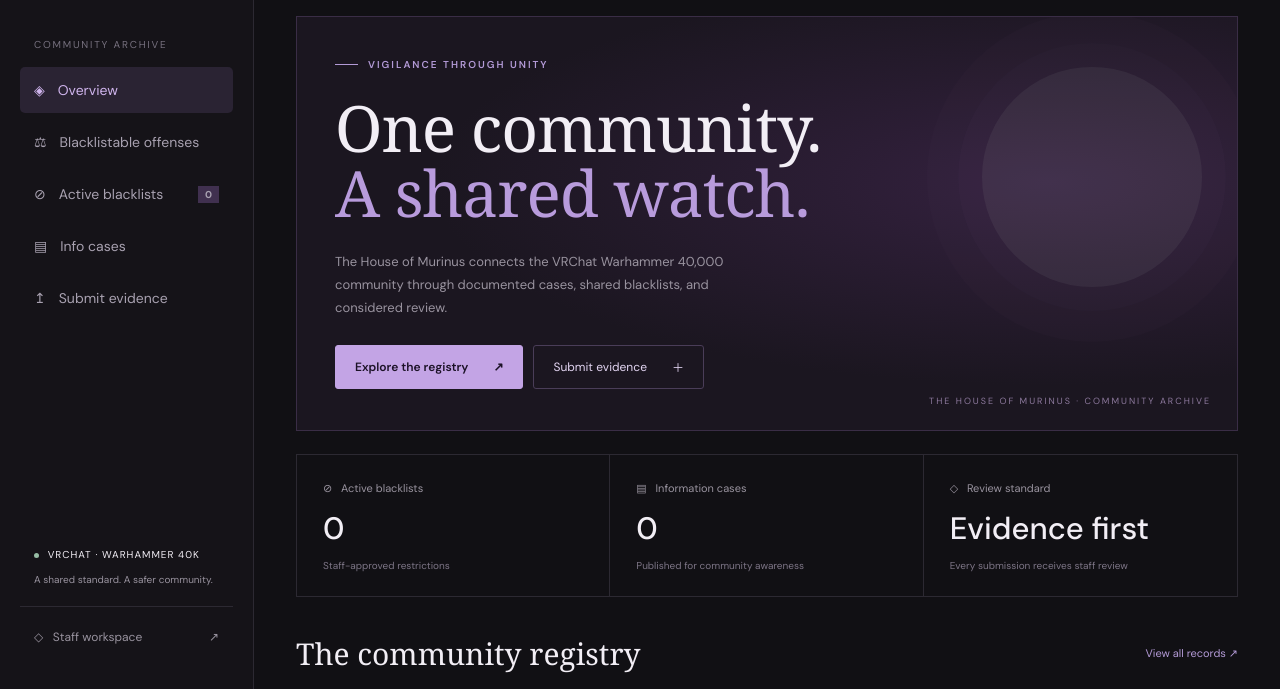
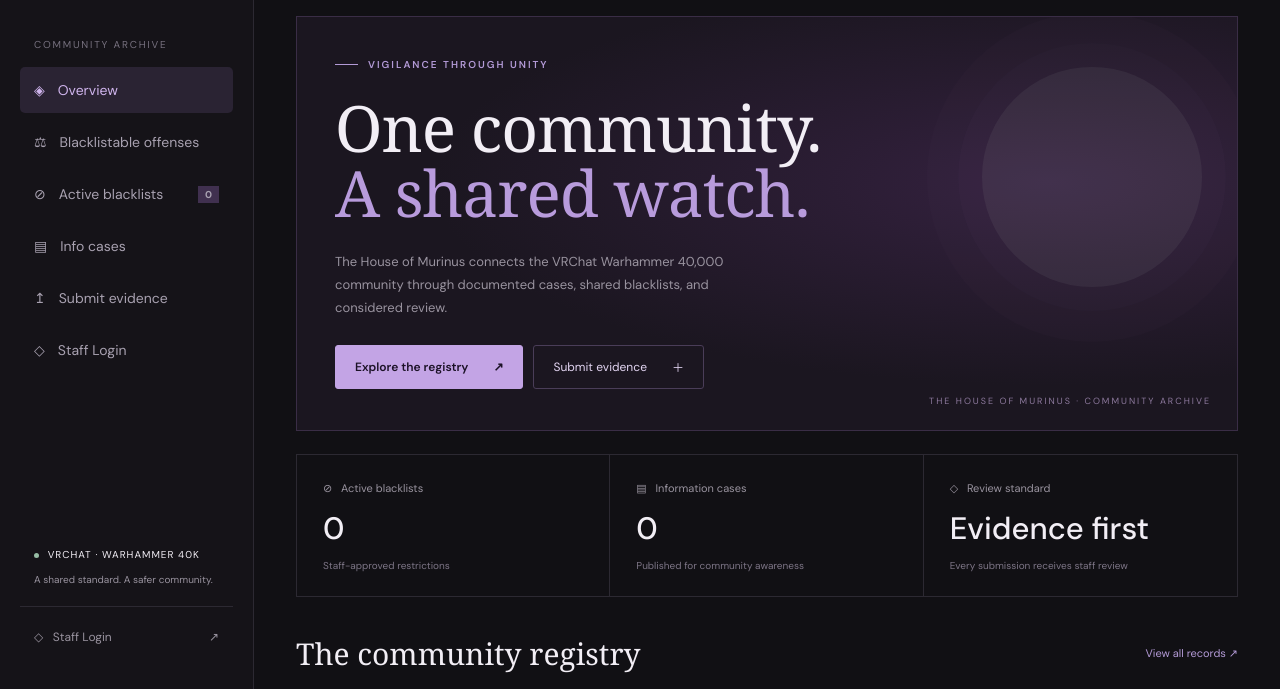
Before and after one commit to HiddenKiller20/House-of-Murinus, a website: page public/index.html in a window 1280 px wide. Shown: the part 99-788 px from the top of the page. Drawn offline with Linux system fonts and the light colour scheme; no server answers; a web font is replaced by a local one.

Commit message:
Add staff website editing and supplied offense policies: public/index.html

```diff
--- a/public/index.html
+++ b/public/index.html
@@ -1,3 +1,3 @@
 <!doctype html><html lang="en"><head><meta charset="utf-8"><meta name="viewport" content="width=device-width, initial-scale=1"><meta name="theme-color" content="#111014"><title>The House of Murinus — Community Registry</title><link rel="stylesheet" href="/style.css"></head><body>
-<aside><a class="brand" href="#overview"><span class="spider small"><img src="/spider.png" alt="House of Murinus spider"></span><span>THE HOUSE<br>OF MURINUS</span></a><div class="nav-label">COMMUNITY ARCHIVE</div><nav><a href="#overview" data-page="overview">◈ <span>Overview</span></a><a href="#offenses" data-page="offenses">⚖ <span>Blacklistable offenses</span></a><a href="#blacklists" data-page="blacklists">⊘ <span>Active blacklists</span><b id="nav-count">0</b></a><a href="#info" data-page="info">▤ <span>Info cases</span></a><a href="#submit" data-page="submit">↥ <span>Submit evidence</span></a></nav><div class="aside-bottom"><div class="community-note"><i></i> VRCHAT · WARHAMMER 40K<br><small>A shared standard. A safer community.</small></div><a href="#staff" class="staff-link">◇ &nbsp; Staff workspace <span>↗</span></a></div></aside>
+<aside><a class="brand" href="#overview"><span class="spider small"><img src="/spider.png" alt="House of Murinus spider"></span><span>THE HOUSE<br>OF MURINUS</span></a><div class="nav-label">COMMUNITY ARCHIVE</div><nav><a href="#overview" data-page="overview">◈ <span>Overview</span></a><a href="#offenses" data-page="offenses">⚖ <span>Blacklistable offenses</span></a><a href="#blacklists" data-page="blacklists">⊘ <span>Active blacklists</span><b id="nav-count">0</b></a><a href="#info" data-page="info">▤ <span>Info cases</span></a><a href="#submit" data-page="submit">↥ <span>Submit evidence</span></a><a href="#staff" data-page="staff">◇ <span>Staff Login</span></a></nav><div class="aside-bottom"><div class="community-note"><i></i> VRCHAT · WARHAMMER 40K<br><small>A shared standard. A safer community.</small></div><a href="#staff" class="staff-link">◇ &nbsp; Staff Login <span>↗</span></a></div></aside>
 <div class="shell"><header><span>THE MURINUS REGISTRY <em>/</em> <span id="crumb">Overview</span></span><a class="top-submit" href="#submit">Submit a report <span>↗</span></a></header><main id="content"></main><footer><span>THE HOUSE OF MURINUS</span><span>Independent community moderation · Not affiliated with VRChat or Games Workshop</span><a href="#guidelines">Review principles ↗</a></footer></div><div id="toast" role="status"></div><dialog id="case-dialog"><button id="close-dialog" class="close" aria-label="Close case">×</button><div id="case-detail"></div></dialog><script type="module" src="/app.js"></script></body></html>
```
